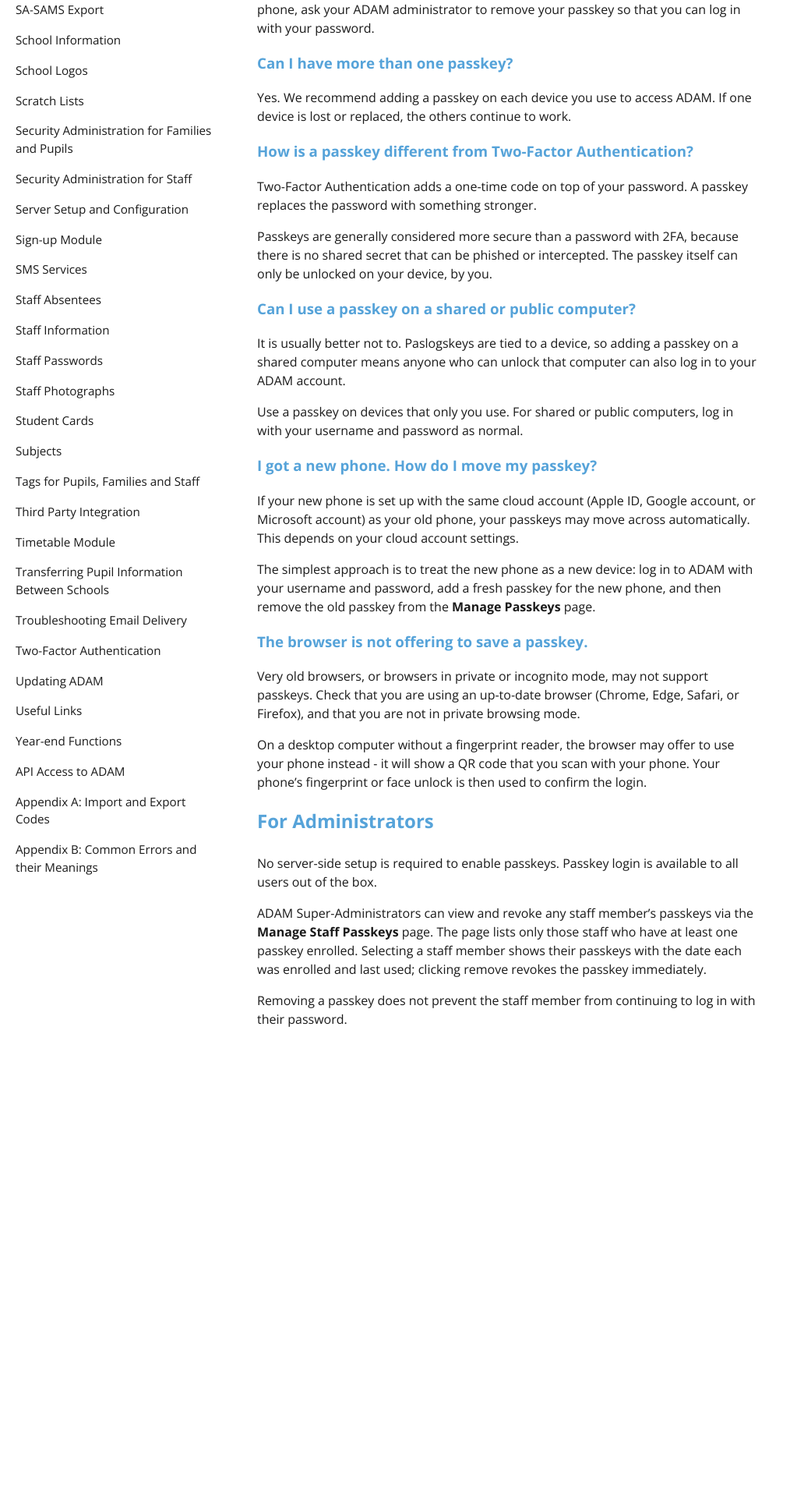
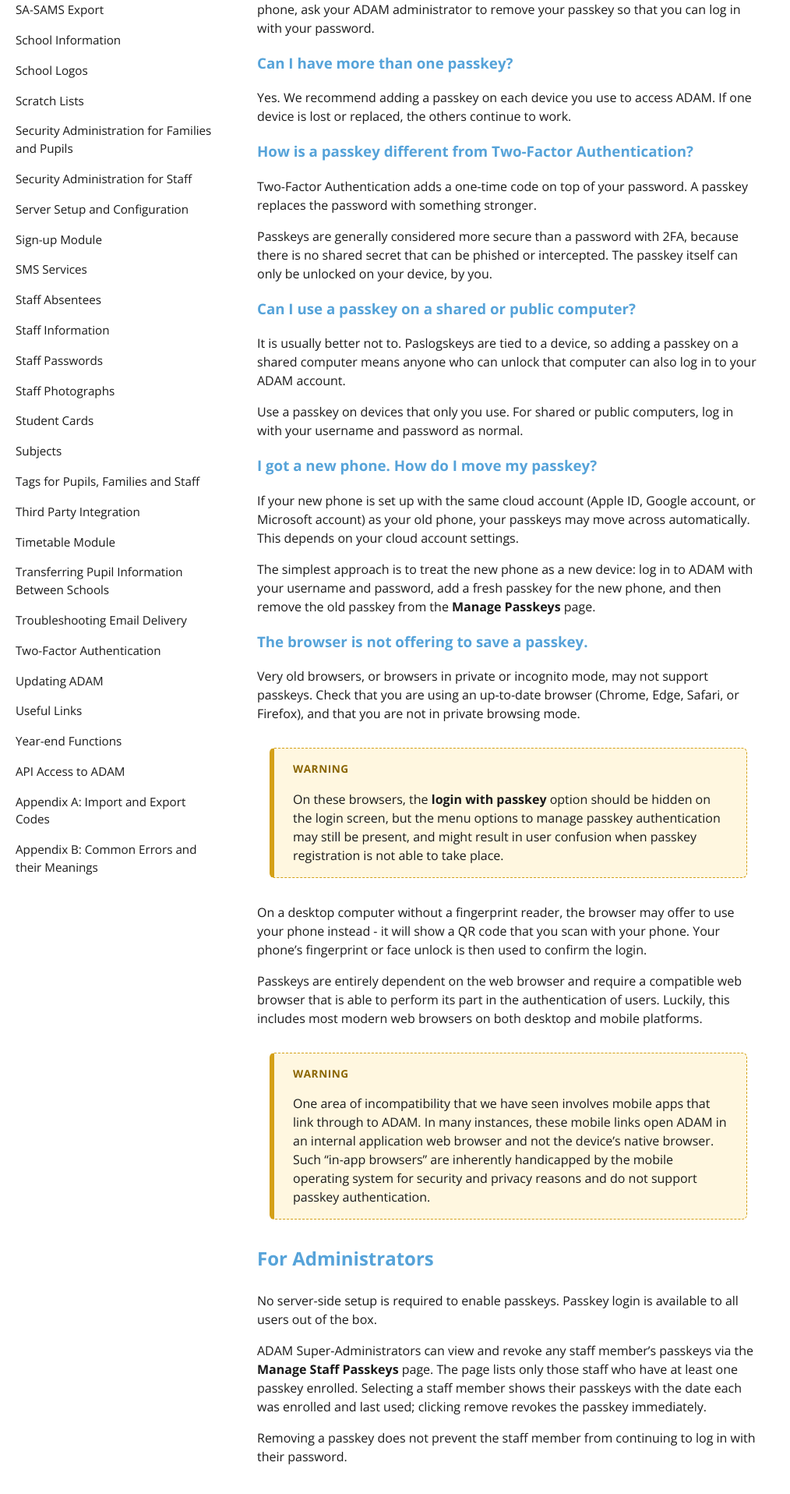
Before and after one commit to phinor/adam-docs, an MkDocs documentation site: the page built from docs/passkey-authentication.md, in a window 1280 px wide. Shown: the part 2925-4841 px from the top of the page at 78% size, without its empty margins (0-1014 px from the left). Built offline with MkDocs 1.6.1, drawn with Linux system fonts in a browser that asks for light colours; comment, search, counter and statistics services are not loaded.

Commit message:
CHANGED: Updated some information related to passkeys not working on in-app browsers

```diff
--- a/docs/passkey-authentication.md
+++ b/docs/passkey-authentication.md
@@ -107,7 +107,15 @@ The simplest approach is to treat the new phone as a new device: log in to ADAM
 
 Very old browsers, or browsers in private or incognito mode, may not support passkeys. Check that you are using an up-to-date browser (Chrome, Edge, Safari, or Firefox), and that you are not in private browsing mode.
 
+!!! warning
+    On these browsers, the **login with passkey** option should be hidden on the login screen, but the menu options to manage passkey authentication may still be present, and might result in user confusion when passkey registration is not able to take place.
+
 On a desktop computer without a fingerprint reader, the browser may offer to use your phone instead - it will show a QR code that you scan with your phone. Your phone's fingerprint or face unlock is then used to confirm the login.
+
+Passkeys are entirely dependent on the web browser and require a compatible web browser that is able to perform its part in the authentication of users. Luckily, this includes most modern web browsers on both desktop and mobile platforms.
+
+!!! warning
+    One area of incompatibility that we have seen involves mobile apps that link through to ADAM. In many instances, these mobile links open ADAM in an internal application web browser and not the device's native browser. Such "in-app browsers" are inherently handicapped by the mobile operating system for security and privacy reasons and do not support passkey authentication.
 
 ## For Administrators
 
```
